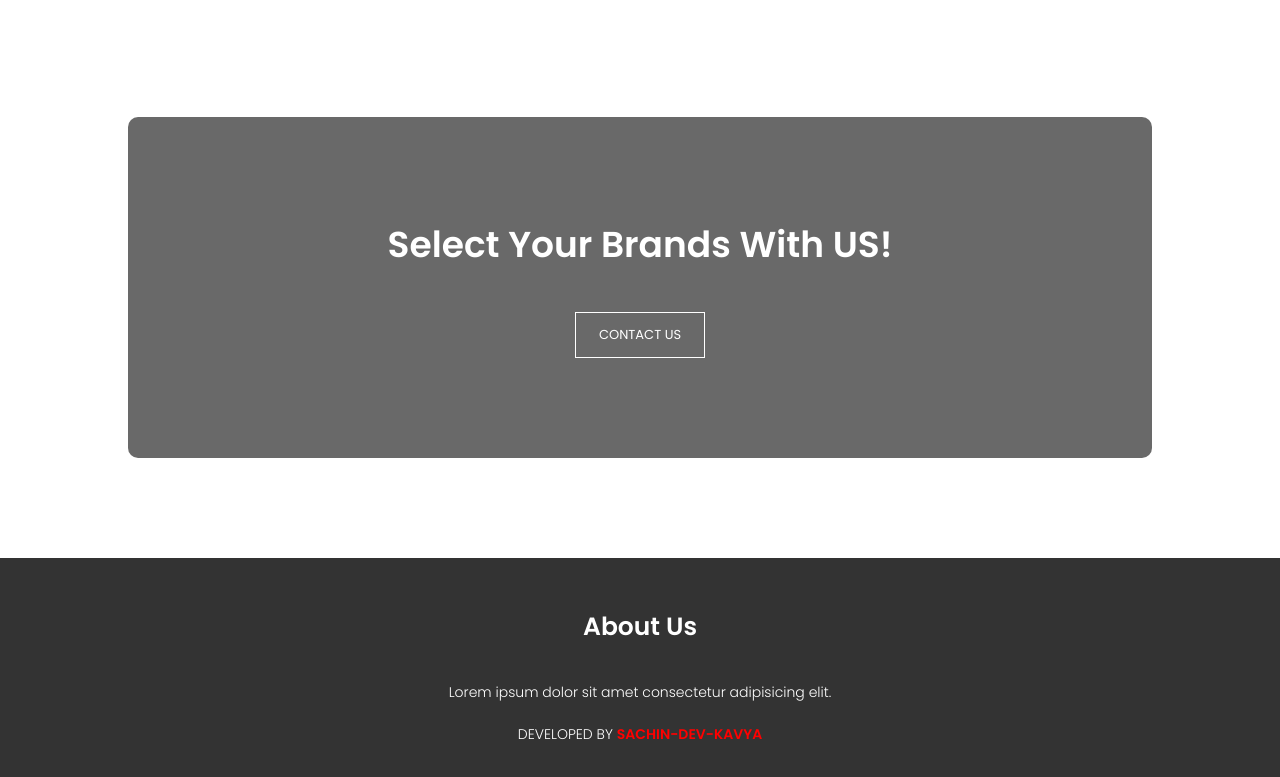
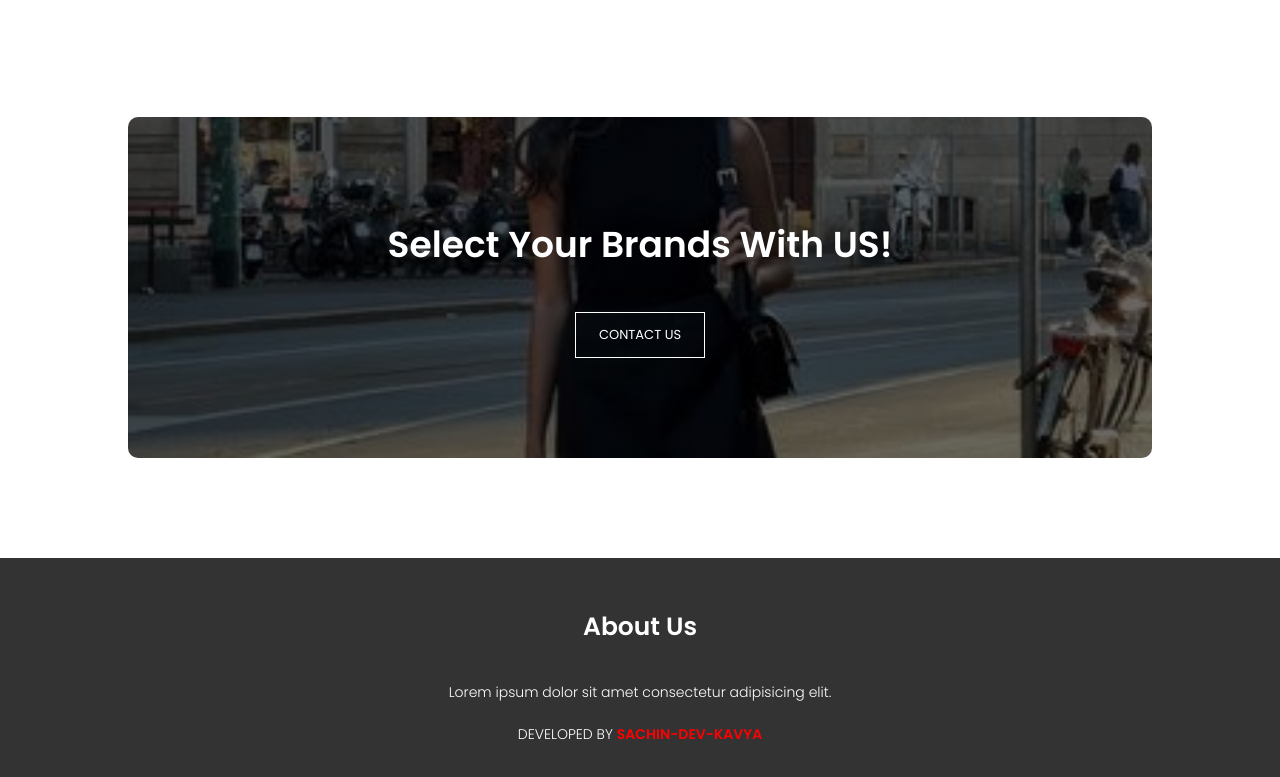
Before and after one commit to planixcub/sach, a plain HTML site: page index.html in a window 1280 px wide. Shown: the part 2566-3343 px from the top of the page. Drawn offline with Linux system fonts and the light colour scheme; the site is published under a folder, as on GitHub Pages, so addresses that start at the root find nothing.

Commit message:
Update style.css
kahdsn

```diff
--- a/style.css
+++ b/style.css
@@ -296,7 +296,7 @@ h3{
 .cta{
     margin: 100px auto;
     width: 80%;
-    background-image: linear-gradient(rgba(0, 0, 0, 0.589),rgba(0,0,0,0.589)),url(/48a39db2-870e-4018-b8a4-942e85bd2297.jpeg);
+    background-image: linear-gradient(rgba(0, 0, 0, 0.589),rgba(0,0,0,0.589)),url(48a39db2-870e-4018-b8a4-942e85bd2297.jpeg);
     background-position: center;
     background-size: cover;
     border-radius: 10px;
```
